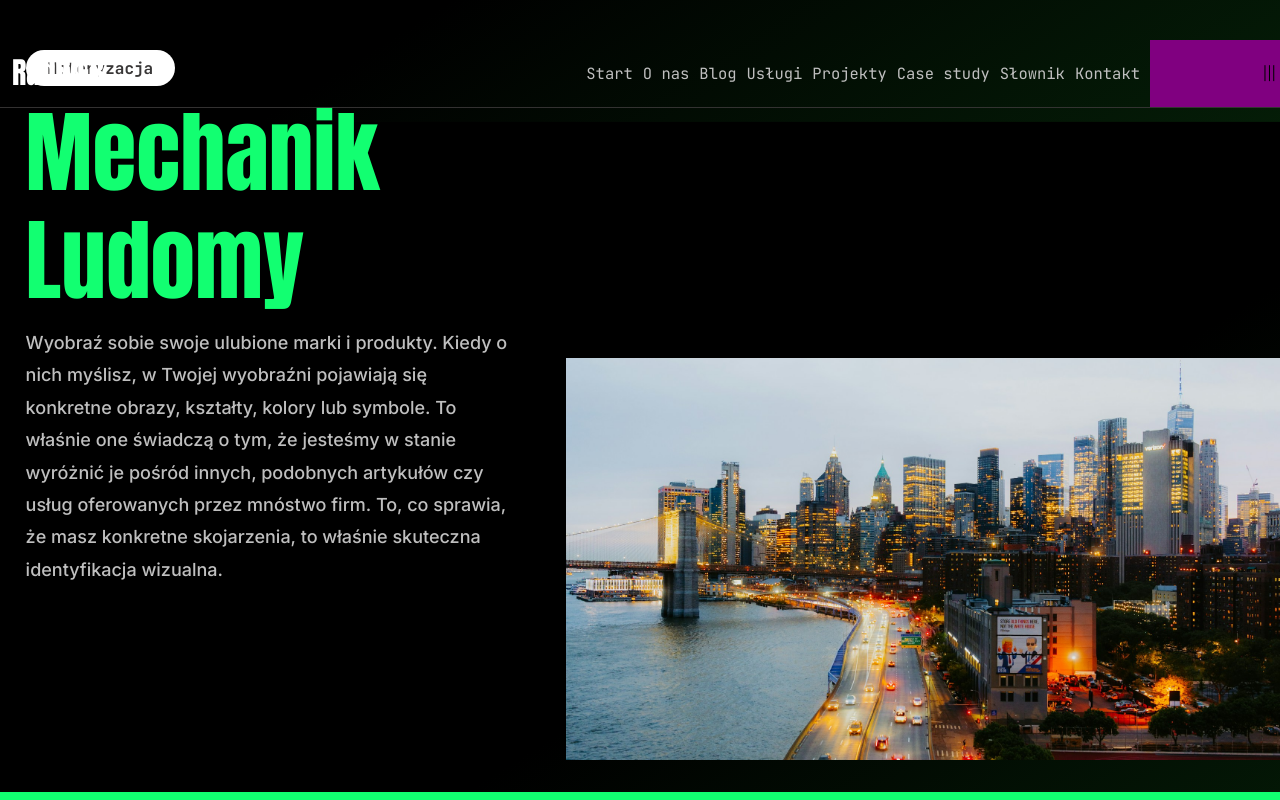
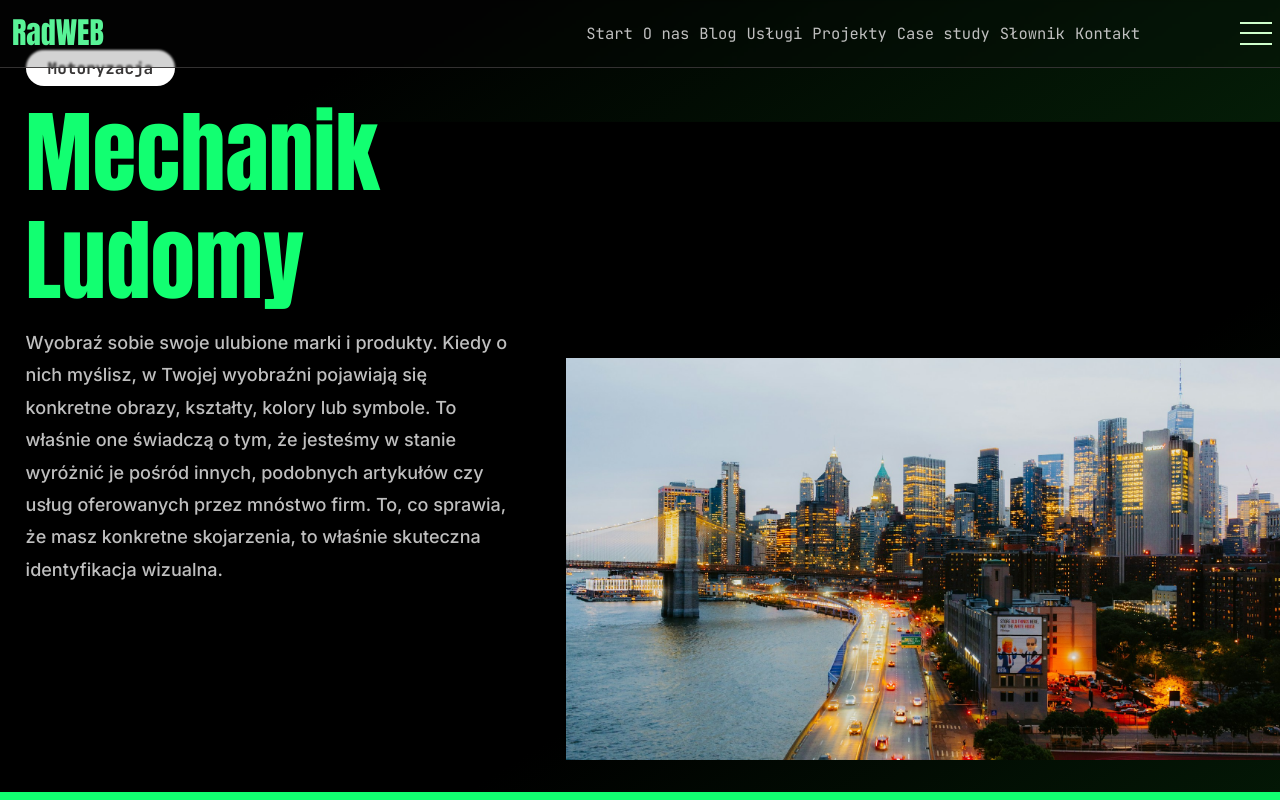
Before and after one commit to RadWEB2000/rad-web, a Next.js app: page /projekty/projekt in a window 1280 px wide. Shown: the top 800 px of the page. Built offline with nearby package versions, Linux system fonts and the light colour scheme.

Commit message:
finish expand menu button

```diff
--- a/src/app/layout.tsx
+++ b/src/app/layout.tsx
@@ -4,6 +4,7 @@ import "css/Global.scss";
 import "css/Animations.scss";
 import { Footer } from "footer/index";
 import { DesktopNavigation } from "l-d-nav/index";
+import ExpandMenuProvider from "context/ExpandMenuContext";
 
 const anton = Anton({
   weight:["400"],
@@ -40,6 +41,7 @@ export default function RootLayout({
 }>) {
   return (
     <html lang="en">
+      <ExpandMenuProvider>
       <body className={fonts}>
         <DesktopNavigation
           bar={{
@@ -199,6 +201,7 @@ export default function RootLayout({
           }}
         />
       </body>
+      </ExpandMenuProvider>
     </html>
   );
 }
--- a/src/components/Layout/Navigation/DesktopNavigation/TopBar/TopBar.module.scss
+++ b/src/components/Layout/Navigation/DesktopNavigation/TopBar/TopBar.module.scss
@@ -1,14 +1,32 @@
 @import "../../../../../styles/Mixins.scss";
 @import "../../../../../styles/Variables.scss";
 
+@keyframes changeBackground {
+    from {
+        background-color: color-mix(in srgb, rgba($black,.2) 70%, rgba($jet,.2) 20%);
+        border-bottom:1px solid rgba($jet, .9);
+
+    }
+    to {
+        background-color: color-mix(in srgb, rgba($black,.99) 20%, rgba($jet,.99) 70%);
+        border-bottom:1px solid rgba($jet, 0);
+
+    }
+}
+
 .wrapper {
-    // background-color: $jet;
+    animation: changeBackground .12s ease-in-out forwards ;
+    animation-timeline:scroll(y);
+    animation-range:entry 0 cover 1%;
+    backdrop-filter: blur(1px);
     border-bottom:1px solid rgba($jet, .9);
     height: 6.77rem;
     position: fixed;
-
+    top:0;
+    left:0;
     display: grid;
     grid-template-columns: 12rem calc(100% - 12rem - 13rem) 13rem;
+    transition:.12s linear all;
     width: 100%;
     z-index: 99;
 }
@@ -20,6 +38,10 @@
     height: 100%;
     width: 100%;
     padding: 0rem 1.2rem;
+    transition:.12s linear color;
+    &:hover {
+        color:$green-spring;
+    }
 }
 
 .menu {
@@ -34,23 +56,25 @@
     transition:.12s linear color;
     position: relative;
     &::before {
-        @include size(1px, 0%);
+        @include size(1px, 100%);
         background-color: $white;
         bottom: -.2rem;
         left: 0;
-        transition: .12s linear width
+        transform-origin: left;
+        transform: scaleX(0);
+        transition: .12s linear transform;
     }
     &:focus-within,
     &:hover {
         color:$white;
         &::before {
-            width: 100%;
+            transform: scaleX(1)
         }
     }
 }
 
 .settings {
     @include flex(center, flex-end, row nowrap, .3rem, .3rem);
-    background-color: purple;
+    // background-color: purple;
     padding: 0rem 0.4rem 0rem 0.55rem;
 }
--- a/src/components/Layout/Navigation/ExpandButton/ExpandButton.module.scss
+++ b/src/components/Layout/Navigation/ExpandButton/ExpandButton.module.scss
@@ -0,0 +1,44 @@
+@import "../../../../styles/Mixins.scss";
+@import "../../../../styles/Variables.scss";
+
+.wrapper {
+    @include flex(center,space-around,column);
+    @include size(4rem, 4rem);
+    border-radius: .45rem;
+    overflow: hidden;
+    padding: .4rem;
+    position: relative;
+
+    &:hover {
+        .line {
+            background-color: $green-lime;
+        }
+    }
+    &[data-open=true]{
+        .line {
+            position: absolute;
+            top: 50%;
+            left: 50%;
+            &:nth-of-type(1){
+                transform: translate(-50%,-50%) rotate(-45deg);
+            }
+            &:nth-of-type(2){
+                transform: translate(-50%,-50%);
+                opacity: 0;
+                visibility: hidden;
+            }
+            &:nth-of-type(3){
+                transform: translate(-50%,-50%) rotate(45deg);
+
+            }
+        }
+    }
+}
+
+.line {
+    @include size(2px, 100%);
+    display: block;
+    background-color: $green-tea;
+    transition:.12s linear background-color, .12s linear transform, .12s linear opacity, .12s linear visibility ;
+
+}
--- a/src/components/Layout/Navigation/ExpandButton/ExpandButton.tsx
+++ b/src/components/Layout/Navigation/ExpandButton/ExpandButton.tsx
@@ -2,18 +2,20 @@
 
 import { ExpandMenuContext } from "context/ExpandMenuContext"
 import { useContext } from "react"
+import css from "l-nav/ExpandButton/ExpandButton.module.scss";
+
 
 export default function ExpandButton(){
-    // const {isOpen, toggle} = useContext(ExpandMenuContext)
+    const {isOpen, toggle} = useContext(ExpandMenuContext);
     return (
         <button
-            // data-open={isOpen}
-            // onClick={toggle}
+            className={css.wrapper}
+            data-open={isOpen}
+            onClick={toggle}
         >
-            |||
-            <span/>
-            <span/>
-            <span/>
+            <span className={css.line} />
+            <span className={css.line} />
+            <span className={css.line} />
         </button>
     )
 }
--- a/src/context/ExpandMenuContext.tsx
+++ b/src/context/ExpandMenuContext.tsx
@@ -0,0 +1,37 @@
+"use client"
+import { createContext, useState } from "react";
+
+type tExpandMenuContext = {
+    isOpen:boolean;
+    toggle:() => void;
+    close:() => void;
+}
+
+type tExpandMenuProvider = {
+    children:React.ReactNode;
+}
+
+export const ExpandMenuContext = createContext<tExpandMenuContext>({
+    isOpen:false,
+    toggle:() => false,
+    close:() => false
+})
+
+
+
+export default function ExpandMenuProvider({children}:tExpandMenuProvider) {
+
+    const [isOpenMenu, setOpenMenu] = useState<boolean>(false);
+
+    return (
+        <ExpandMenuContext.Provider
+            value={{
+                close:() => setOpenMenu(false),
+                isOpen:isOpenMenu,
+                toggle:() => setOpenMenu(!isOpenMenu)
+            }}
+        >
+            {children}
+        </ExpandMenuContext.Provider>
+    )
+}
--- a/src/styles/Mixins.scss
+++ b/src/styles/Mixins.scss
@@ -1,9 +1,14 @@
 @import './Variables.scss';
 
-@mixin animationView($animation){
+@mixin animationView($animation, $type:"view"){
 	animation: $animation linear forwards;
-	animation-timeline: view();
-	animation-range: entry 0% cover 40%;
+	@if $type == "view" {
+		animation-timeline: view();
+		animation-range: entry 0% cover 40%;
+	} @else {
+		animation-timeline: scroll(y);
+		animation-range:entry 0 cover 6%;
+	}
 }
 
 @mixin backgroundCover() {
```
